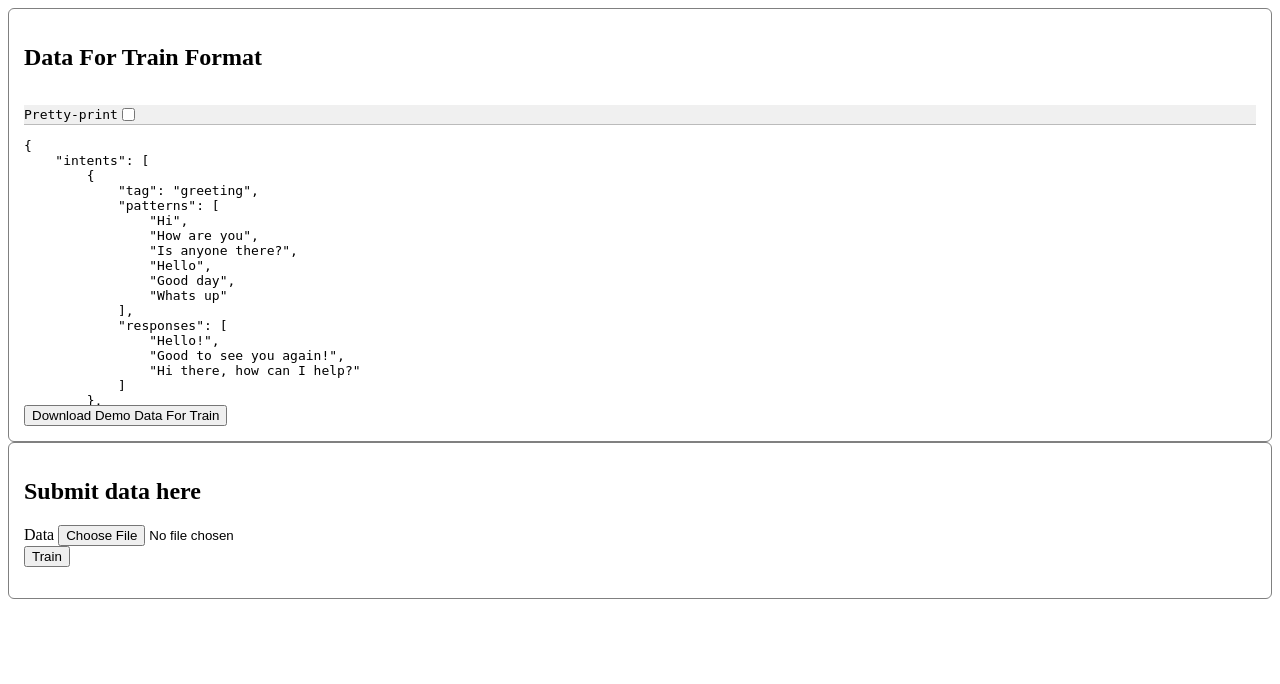
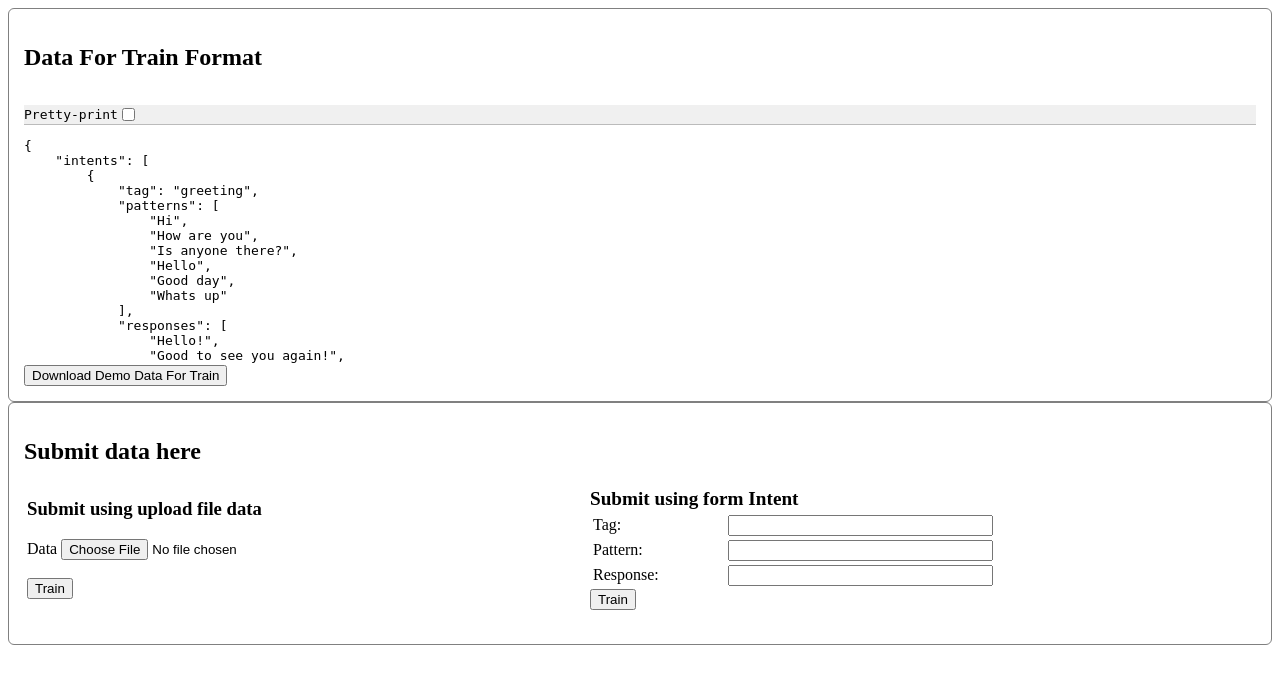
Before and after one commit to truongquanghung/ChatBot, a Django app: page /upload in a window 1280 px wide. Shown: the top 684 px of the page. Run offline with Django 3.2, Linux system fonts and the light colour scheme; a user stored in the database is signed in; parts of the project's set-up code (start-up, migrations or seed data) failed here and were passed over.

Commit message:
Add form data for upload function

```diff
--- a/server/chatbot/views.py
+++ b/server/chatbot/views.py
@@ -34,18 +34,42 @@ class Upload(View):
             return redirect('admin/login?next=/upload')
         return render(request,'upload.html')
     def post(self, request):
-        try:
-            f = request.FILES["file"]
-            data = json.load(f)
-            main.add_data(data)
-            main.build_model()
-            importlib.reload(main)
-            context = {}
-            context['result'] = 'Train model complete!'
-            return render(request,'result.html',context)
-        except Exception as e:
-            print(e)
-            context = {}
-            context['error'] = str(e)
-            context['result'] = 'Data format invalid, please check and try again!'
-            return render(request,'result.html',context)
+        if request.POST.get('tag') is None:
+            try:
+                f = request.FILES["file"]
+                data = json.load(f)
+                main.add_data(data)
+                main.build_model()
+                importlib.reload(main)
+                context = {}
+                context['result'] = 'Train model complete!'
+                return render(request,'result.html',context)
+            except Exception as e:
+                print(e)
+                context = {}
+                context['error'] = str(e)
+                context['result'] = 'Data format invalid, please check and try again!'
+                return render(request,'result.html',context)
+        else:
+            data = {}
+            data['intents'] = []
+            intent = {}
+            intent['tag'] = request.POST.get('tag')
+            intent['patterns'] = []
+            intent['patterns'].append(request.POST.get('pattern'))
+            intent['responses'] = []
+            intent['responses'].append(request.POST.get('response'))
+            data['intents'].append(intent)
+            try:
+                main.add_data(data)
+                main.build_model()
+                importlib.reload(main)
+                context = {}
+                context['result'] = 'Train model complete!'
+                return render(request,'result.html',context)
+            except Exception as e:
+                print(e)
+                context = {}
+                context['error'] = str(e)
+                context['result'] = 'Data format invalid, please check and try again!'
+                return render(request,'result.html',context)
--- a/server/static/upload/css/style.css
+++ b/server/static/upload/css/style.css
@@ -36,7 +36,7 @@
 }
 .embed-data {
   width: 100%;
-  min-height: 300px;
+  min-height: 260px;
   margin-top: 14px;
 }
 .content-item {
--- a/server/templates/upload.html
+++ b/server/templates/upload.html
@@ -9,12 +9,16 @@
         <div class="mt-4 content-item">
             <h2 class="card-subtitle text-muted">Data For Train Format</h2>
             <embed src="{% static 'data.json' %}" class="embed-data" />
-            <a href="{% static 'data.json' %}" download="demo_train_data.txt"><button class="btn btn-info mt-2">
+            <a href="{% static 'data.json' %}" download="demo_train_data.json"><button class="btn btn-info mt-2">
                     Download Demo Data For Train
                 </button></a>
         </div>
         <div class="mt-4 content-item">
             <h2 class="card-subtitle text-muted mb-3">Submit data here</h2>
+            <table  width="100%">
+                <tr>
+                    <td>
+                        <h3>Submit using upload file data</h3>
                         <form method="POST" action="" enctype="multipart/form-data">
                             {% csrf_token %}
                             <div class="input-group mb-3">
@@ -22,9 +26,40 @@
                                 <input type="file" class="form-control" id="data" name="file" accept=".json"
                                     aria-describedby="inputGroupFileAddon01" required />
                             </div>
+                            <br>
                             <div class="input-group">
                                 <button type="submit" class="btn btn-primary">Train</button>
                             </div>
                         </form>
+                    </td>
+                    <td>
+                        <form method="POST" action="">
+                            {% csrf_token %}
+                            <div class="input-group mb-3">
+                                <table width="100%">
+                                    <tr>
+                                        <b style="font-size: larger;">Submit using form Intent</b>
+                                    </tr>
+                                    <tr>
+                                        <td>Tag:</td>
+                                        <td><input type='text' id='tag' name='tag' size='30' required></td>
+                                    </tr>
+                                    <tr>
+                                        <td>Pattern:</td>
+                                        <td><input type='text' id='pattern' name='pattern' size='30' required></td>
+                                    </tr>
+                                    <tr>
+                                        <td>Response:</td>
+                                        <td><input type='text' id='response' name='response' size='30' required></td>
+                                    </tr>
+                                </table>
+                            </div>
+                            <div class="input-group">
+                                <button type="submit" class="btn btn-primary">Train</button>
+                            </div>
+                        </form>
+                    </td>
+                </tr>
+            </table>
     </body>
 </htm>
```
Also changed, not shown: server/chatbot/AI/main.py (+8 -1 lines), server/chatbot/data/None.txt (added). Lines whose indentation alone changed are shown as unchanged.
